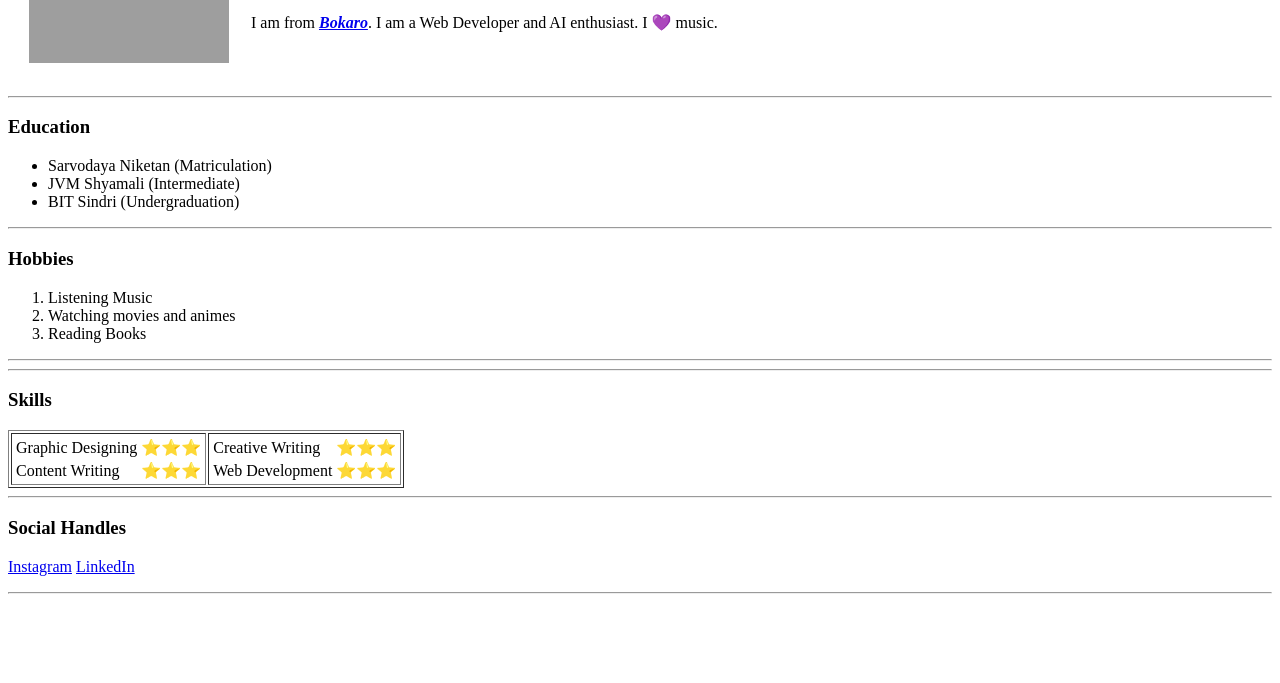
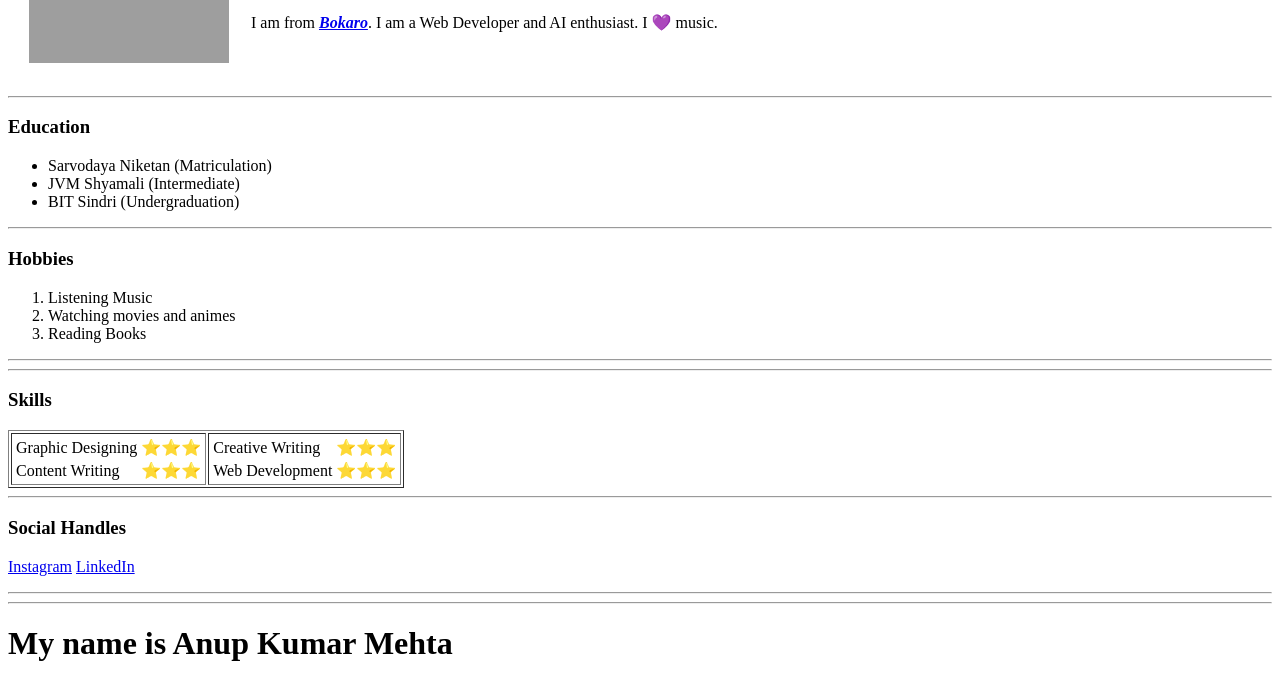
Before and after one commit to riyasrivastava33/trial, a plain HTML site: page index.html in a window 1280 px wide. Shown: the part 635-1318 px from the top of the page. Before the commit the page ends 1237 px from the top, so only its background shows below. Drawn offline with Linux system fonts and the light colour scheme; grey boxes are pictures that could not be loaded.

Commit message:
Update index.html

```diff
--- a/index.html
+++ b/index.html
@@ -139,6 +139,8 @@
     <hr>
 
     <!--Abhay's code ends here.-->
-
+    <!--Anup's code starts her.-->
+    <hr>
+    <h1> My name is Anup Kumar Mehta </h1>
 </body>
 </html>
```
